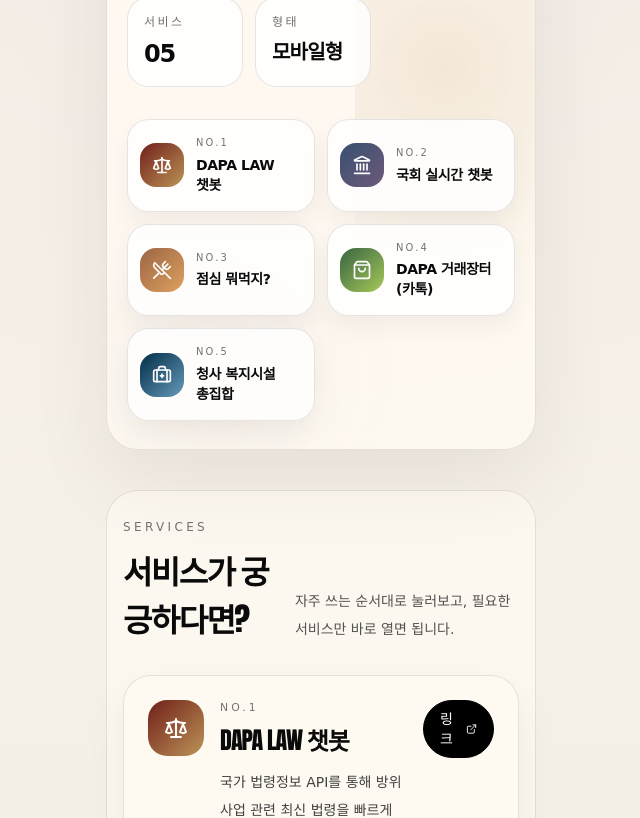
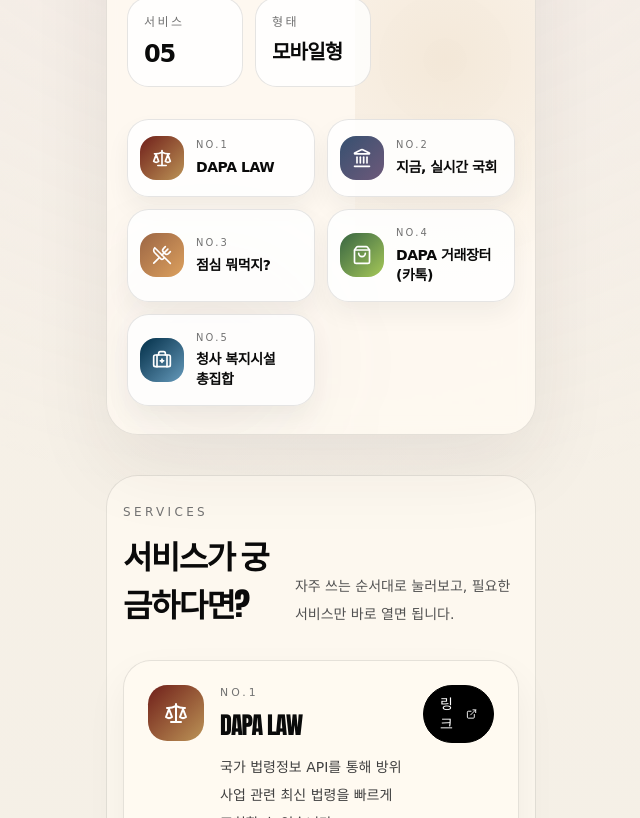
Before and after one commit to ai-studying-man/dapa, a Next.js app: page / in a window 1280 px wide. Shown: the part 422-1240 px from the top of the page, without its empty margins (319-959 px from the left). Built offline with nearby package versions, Linux system fonts and the light colour scheme.

Commit message:
Update lets-dapa service copy

```diff
--- a/src/app/page.tsx
+++ b/src/app/page.tsx
@@ -34,7 +34,7 @@ const services: Service[] = [
   {
     id: "law",
     volume: "No.1",
-    title: "DAPA LAW 챗봇",
+    title: "DAPA LAW",
     description:
       "국가 법령정보 API를 통해 방위사업 관련 최신 법령을 빠르게 조회할 수 있습니다.",
     tags: ["#방위사업법", "#법령조회", "#업무도구", "#AI검색"],
@@ -46,7 +46,7 @@ const services: Service[] = [
   {
     id: "assembly",
     volume: "No.2",
-    title: "국회 실시간 챗봇",
+    title: "지금, 실시간 국회",
     description:
       "대한민국 국회정보 API를 통해 의원 명단, 회의록 등 국회 관련 정보를 빠르게 조회할 수 있습니다.",
     tags: ["#국회정보", "#실시간조회", "#회의록", "#의원명단"],
@@ -374,7 +374,7 @@ export default function Home() {
                 Services
               </p>
               <h2 className="mt-3 text-[2rem] font-semibold tracking-[-0.05em]">
-                서비스가 궁긍하다면?
+                서비스가 궁금하다면?
               </h2>
             </div>
             <p className="max-w-md text-sm leading-7 text-neutral-600">
```
